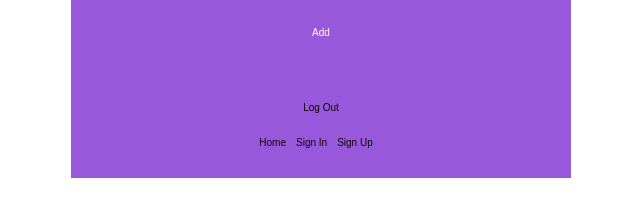
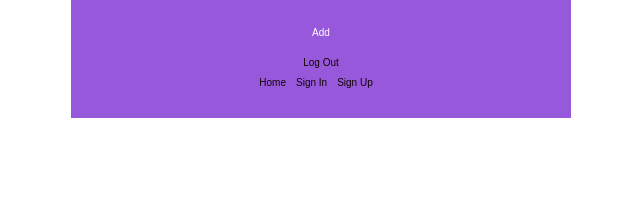
Before and after one commit to build-week-trip-split/front-end, a React (Create React App) app: page /users in a window 1280 px wide. Shown: the part 384-582 px from the top of the page, without its empty margins (319-959 px from the left). Built offline with nearby package versions, Linux system fonts and the light colour scheme; no server answers; sample sign-in values are in the browser's storage.

Commit message:
fix typo on className and styling rule
also revert a few styles from previous merge

```diff
--- a/src/App.scss
+++ b/src/App.scss
@@ -11,7 +11,7 @@
 }
 
 
-.login-conatiner {
+.login-container {
     display: flex;
     flex-direction: column;
     align-items: center;
@@ -72,7 +72,6 @@
 
 .navbar {
     display: flex;
-        margin-right: 15px;
     justify-content: space-around;
     margin-top: 4rem;
     width: 80%;
@@ -80,7 +79,6 @@
     filter: drop-shadow(.3rem .3rem .4rem #341E4C);
 
     p {
-
 
         :hover {
             text-decoration: underline;
@@ -121,6 +119,16 @@
         display: flex;
     }
 
+    .logout-button {
+        margin-top: 50px;
+    }
+
+    footer {
+        margin-top: 10px;
+        small{
+            margin-right: 10px;
+        }
+    }
 }
 
 .trips {
@@ -293,21 +301,3 @@
         background-color: gray;
     }
 }
-
-.logout {
-    margin-top: 45px;
-}
-
-.logout-button {
-    margin-top: 45px;
-    margin-left: 160px;
-}
-
-.footer {
-    margin-top: 25px;
-    display: flex;
-    justify-content: center;
-    small{
-        margin-right: 10px;
-    }
-}
```
Also changed, not shown: src/view/Login.js (line endings or trailing spaces).
